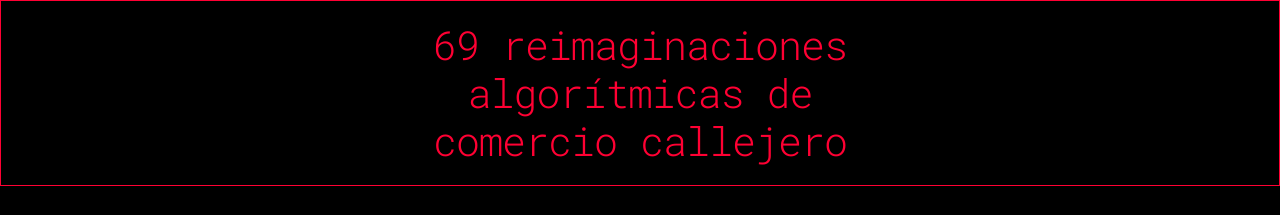
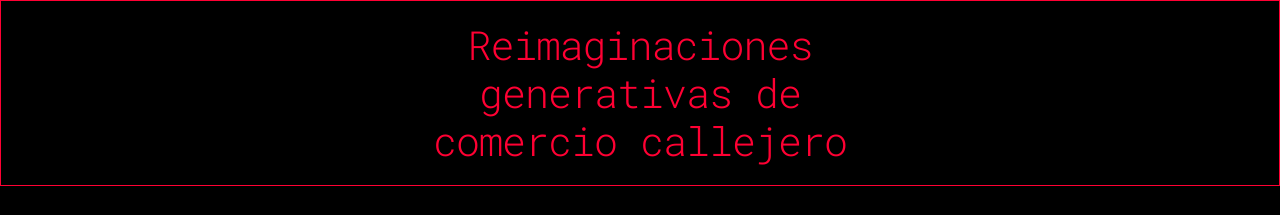
Before and after one commit to antimemoria/Puestos-ambulantes, a plain HTML site: page index.html in a window 1280 px wide. Shown: the top 215 px of the page. Drawn offline with Linux system fonts and the light colour scheme.

Commit message:
Update index.html

```diff
--- a/index.html
+++ b/index.html
@@ -3,7 +3,7 @@
 <head>
     <meta charset="UTF-8">
     <meta name="viewport" content="width=device-width, initial-scale=1.0">
-    <title>69 reimaginaciones generativas de comercio callejero</title>
+    <title>Reimaginaciones generativas de comercio callejero</title>
     <link rel="stylesheet" href="style.css">
     <style>
         @import url('https://fonts.googleapis.com/css2?family=Roboto+Mono:wght@300;400;700&display=swap');
@@ -58,7 +58,7 @@
     <div class="container">
         <header>
             <div class="title-box" style="border: 1px solid #ff0033; padding: 20px; margin-bottom: 30px; text-align: center;">
-                <h1 style="font-weight: 300; font-size: 2.5rem; letter-spacing: -1px; margin: 0; color: #ff0033; line-height: 1.2;">69 reimaginaciones<br>algorítmicas de<br>comercio callejero</h1>
+                <h1 style="font-weight: 300; font-size: 2.5rem; letter-spacing: -1px; margin: 0; color: #ff0033; line-height: 1.2;">Reimaginaciones<br>generativas de<br>comercio callejero</h1>
             </div>
             <div class="description-box" style="border: 1px solid #ff0033; padding: 20px; margin-bottom: 30px; font-size: 0.95rem; color: #aaa;">
                 <p>Estas imágenes fueron creadas con IA mediante un modelo entrenado en Stable Diffusion a partir de un archivo fotográfico de puestos ambulantes de la CDMX., exploran cómo el urbanismo callejero mexicano puede reinventarse y repensarse dentro del marco de las nuevas tecnologías.</p>
```
